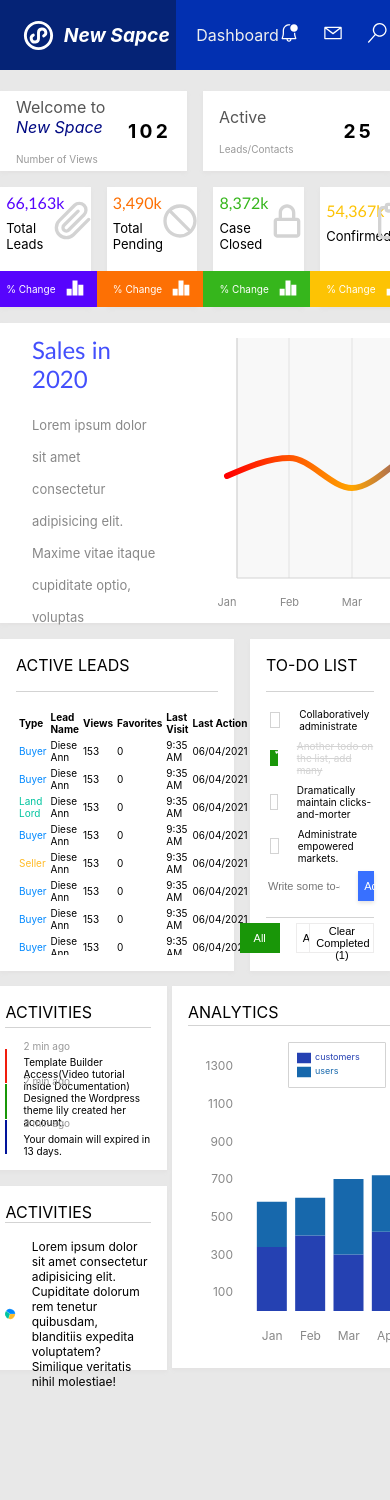
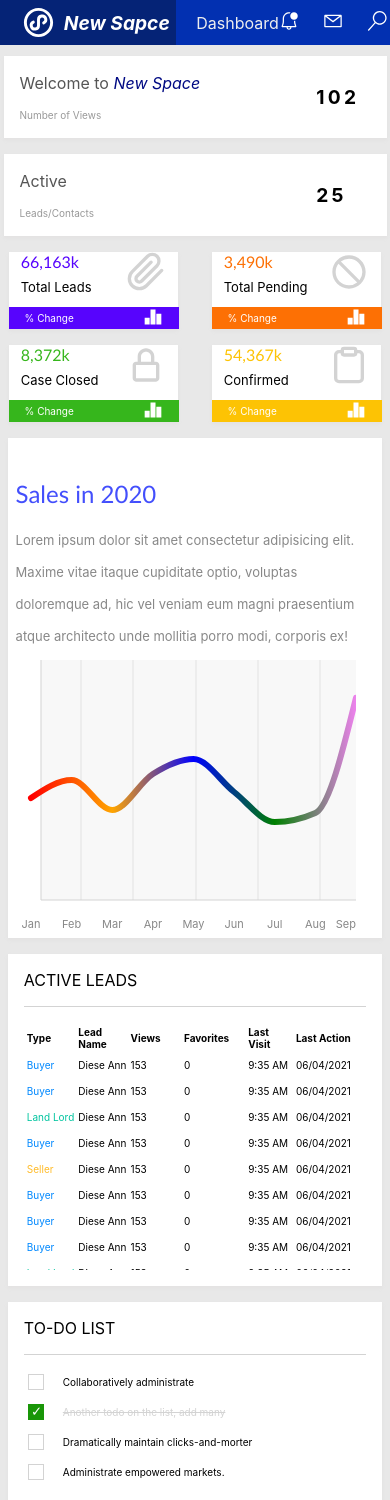
Before and after one commit to R-vijayendren/dashboard-style-guide, a React (Create React App) app: page / in a window 390 px wide. Built offline with nearby package versions, Linux system fonts and the light colour scheme.

Commit message:
Redesigned the small screen design.

```diff
--- a/src/App.scss
+++ b/src/App.scss
@@ -32,6 +32,8 @@ $fontColor: #282c34;
   .App {
     .appContainer {
       @include flexLayoutWithGap(column, center, flex-start, 1.3rem);
+      height: auto;
+      overflow: scroll;
 
       .appSideBar {
         display: none;
--- /dev/null
+++ b/src/hooks/useWindowSize.js
@@ -0,0 +1,28 @@
+import { useState, useEffect } from "react";
+
+const useWindowSize = () => {
+  const getSize = () => {
+    return {
+      width: window.innerWidth,
+      height: window.innerHeight
+    };
+  };
+
+  const [windowSize, setWindowSize] = useState(getSize);
+
+  useEffect(() => {
+    const handleResize = () => {
+      setWindowSize(getSize());
+    };
+
+    window.addEventListener("resize", handleResize);
+
+    return () => {
+      window.removeEventListener("resize", handleResize);
+    };
+  }, []);
+
+  return windowSize;
+};
+
+export default useWindowSize;
--- a/src/pages/ActivityContainer/CardWithChart.jsx
+++ b/src/pages/ActivityContainer/CardWithChart.jsx
@@ -1,15 +1,21 @@
 import React from 'react';
 import { BarChart, Bar, XAxis, YAxis, Legend } from 'recharts';
 import Card from '../../components/Card/Card';
+import useWindowSize from '../../hooks/useWindowSize';
 
 import { CUSTOMER_USER_DATA } from '../Dashboard/constants';
 
 const CardWithChart = () => {
+  const windowSize = useWindowSize();
   return (
     <Card className='card-chart-container'>
       <div className='card-head__header'>ANALYTICS</div>
       <div className='chart-container'>
-        <BarChart width={530} height={350} data={CUSTOMER_USER_DATA}>
+        <BarChart
+          width={windowSize.width < 769 ? windowSize.width - 60 : 530}
+          height={350}
+          data={CUSTOMER_USER_DATA}
+        >
           <XAxis
             dataKey='name'
             tickMargin={20}
--- a/src/pages/ActivityContainer/DashBoardActivity.scss
+++ b/src/pages/ActivityContainer/DashBoardActivity.scss
@@ -102,3 +102,21 @@
   font-size: 10px;
   color: #999;
 }
+
+@media (max-width: 768px) {
+  .dashboard-content-wrapper {
+    .card-activity-container {
+      @include flexLayoutWithGap(column, center, flex-start, 1rem);
+      height: 500px;
+
+      .cardWrapper {
+        width: 90%;
+      }
+
+      .card-pie-chart-container {
+        @include flexLayoutWithGap(column-reverse, center, flex-start, 1rem);
+        width: 96%;
+      }
+    }
+  }
+}
--- a/src/pages/Dashboard/Dashboard.scss
+++ b/src/pages/Dashboard/Dashboard.scss
@@ -139,3 +139,62 @@
     }
   }
 }
+
+@media (max-width: 768px) {
+  .dashboard-content-wrapper {
+    .dashboard-welcome-container {
+      @include flexLayoutWithGap(column, center, flex-start, 1rem);
+      min-height: 180px;
+
+      .cardWrapper {
+        width: 90%;
+      }
+    }
+
+    .leaderboard-container {
+      display: grid;
+      grid-template-columns: 1fr 1fr;
+      height: 280px;
+      justify-items: center;
+
+      .cardWrapper {
+        width: 90%;
+
+        .card-footer {
+          @include flexLayout(row, center, space-between);
+          max-width: 100%;
+          width: 82%;
+          height: 30.5%;
+          padding: 0 1rem;
+          color: #fff;
+          font-size: 10px;
+        }
+      }
+    }
+
+    .sales-container {
+      display: flex;
+      justify-content: center;
+      height: 500px;
+
+      .cardWrapper {
+        @include flexLayoutWithGap(column, center, flex-start, 1rem);
+        width: 92%;
+        height: 500px;
+        padding: 0 0.5rem;
+
+        .sales-content {
+          width: 100%;
+
+          .sales-description {
+            height: 120px;
+          }
+        }
+
+        .sales-graph {
+          width: 100%;
+        }
+      }
+    }
+  }
+}
--- a/src/pages/Dashboard/SalesGraph.jsx
+++ b/src/pages/Dashboard/SalesGraph.jsx
@@ -7,7 +7,10 @@ import './Dashboard.scss';
 
 import { SALES_GRAPH_DATA } from './constants';
 
+import useWindowSize from '../../hooks/useWindowSize';
+
 const SalesGraph = () => {
+  const windowSize = useWindowSize();
   return (
     <Card>
       <div className='sales-content'>
@@ -20,7 +23,12 @@ const SalesGraph = () => {
         </div>
       </div>
       <div className='sales-graph'>
-        <LineChart width={560} height={280} data={SALES_GRAPH_DATA}>
+        <LineChart
+          width={windowSize.width < 769 ? windowSize.width - 50 : 560}
+          height={280}
+          data={SALES_GRAPH_DATA}
+          margin={{ left: -35, bottom: 10 }}
+        >
           <defs>
             <linearGradient id='gradient' x1='0' y1='0' x2='100%' y2='0'>
               <stop offset='0%' stopColor='red' />
--- a/src/pages/TableContainer/TableContainer.scss
+++ b/src/pages/TableContainer/TableContainer.scss
@@ -165,3 +165,18 @@
 
   }
 }
+
+@media (max-width: 768px) {
+  .tableContainer {
+    @include flexLayoutWithGap(column, center, flex-start, 1rem);
+    height: 700px;
+
+    .table-card {
+      width: 96%;
+    }
+
+    .select-card {
+      width: 96%;
+    }
+  }
+}
```
